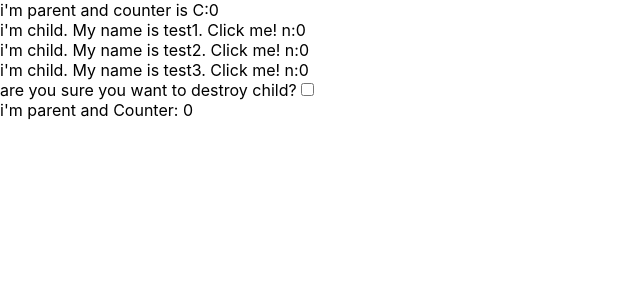
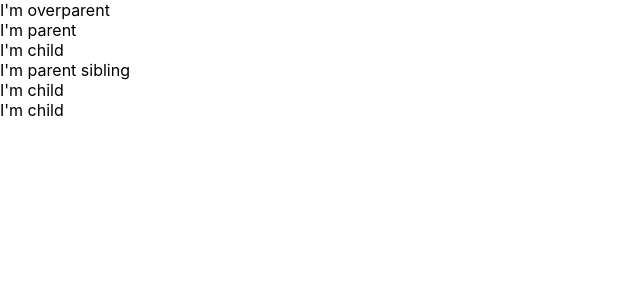
Before and after one commit to PieroProcessing/react-lessons, a React (Create React App) app: page / in a window 1280 px wide. Shown: the top 300 px of the page, without its empty margins (0-640 px from the left). Built offline with nearby package versions, Linux system fonts and the light colour scheme; no server answers.

Commit message:
lesson-1

```diff
--- a/src/App.tsx
+++ b/src/App.tsx
@@ -1,13 +1,12 @@
 import React from 'react';
-import { Parent, ParentSibling } from './componets';
+import OverParent from './componets/OverParent';
 
 const  App = ():JSX.Element => {
-  console.log('i\'m app')
+  console.log('I\'m app')
 
   return (
     <>
-    <Parent/>
-    {/* <ParentSibling/> */}
+    <OverParent/>
     </>
   );
 }
--- a/src/componets/Child/index.tsx
+++ b/src/componets/Child/index.tsx
@@ -1,42 +1,11 @@
-import React, { MouseEvent, MouseEventHandler, useEffect, useLayoutEffect, useState } from 'react'
+import React from 'react'
 
-interface Props {
-  [key: string]: any;
-  data: string[];
-  isActive: boolean;
-  element: { id: string; age: number };
-//   action: (event: MouseEvent<HTMLDivElement>) => void;
-  action: (n: number) => void;
-  //  callback: <T>(args:any)=> T,
+
+const Child = (): JSX.Element => {
+    console.log("i'm child");
+
+    return <div>I'm child</div>
+
 }
-//  callback<string>({id: 0});
 
-const Child = (props: Props): JSX.Element => {
-    // const [childClick, setChildClick]= useState<{test: number}>({test: 0});
-    const [numberClick, setNumberClick]= useState<number>(0);
-    console.log("i'm child", numberClick);
-    const fn = (event: MouseEvent<HTMLDivElement>): void => {
-    //   setChildClick();
-      setNumberClick(numberClick + 1);
-
-    };
-    // useEffect(callback, []);
-    // useLayoutEffect(() => {
-    //     console.log('sono layout effect')
-
-    // }, [])
-    // useEffect(()=>{
-    //     console.log('effect without dep', numberClick)
-    //     return ()=> console.log('exit')
-    // },[]);
-    useEffect(()=>{
-         console.log("effect with dep", numberClick);
-          props.action(numberClick);
-    },[numberClick, props])
-    return (
-      <div id={props.element.id} onClick={fn}>
-        i'm child. My name is {props.element.id}. Click me! n:{numberClick}
-      </div>
-    );
-}
 export default Child
--- a/src/componets/NestedChild/index.tsx
+++ /dev/null
@@ -1,20 +0,0 @@
-import React, { ChangeEvent } from "react";
-
-interface Props {
-  [key: string]: any;
-  onChange: (e:ChangeEvent<HTMLInputElement>)=> void
-}
-
-const NestedChild = (props: Props): JSX.Element => {
-  console.log("i'm nested  child");
-  return (
-    <div>
-      <label>i'm input label in nested child</label>
-      <input
-      type='text'
-      name='questoInput'
-      onChange={props.onChange}/>
-    </div>
-  );
-}
-export default NestedChild;
--- /dev/null
+++ b/src/componets/OverParent/index.tsx
@@ -0,0 +1,18 @@
+import React from 'react' ;
+import Parent from '../Parent';
+import ParentSibling from '../ParentSibling';
+
+const OverParent = ():JSX.Element => {
+  console.log(`I'm overparent`);
+
+  return (
+    <>
+    <div>I'm overparent</div>
+    <Parent />
+    <ParentSibling />
+    </>
+  )
+
+}
+
+export default OverParent;
--- a/src/componets/Parent/index.tsx
+++ b/src/componets/Parent/index.tsx
@@ -1,72 +1,16 @@
-import React, { MouseEvent, MouseEventHandler, useEffect, useState } from 'react' ;
-import _get from '../../service';
+import React from 'react' ;
 import Child from '../Child';
-// interface Props {
-//   [key: string]: any;
-//   data: string[];
-//   isActive: boolean;
-//   element: { id: string; age: number };
-//   action: () => void;
-// //   callback: <T>(args:any) => T;
-// }
-let c = 0;
-const Parent = ():JSX.Element=>{
 
-const [counter, setCounter] = useState<number>(0);
-const [destroyChild, setDestroyChild]= useState<boolean>(false);
-const handleNumber = (e:React.MouseEvent):void =>{
+const Parent = ():JSX.Element => {
+  console.log(`I'm parent`);
 
-        console.log("🚀 ~ file: index.tsx ~ line 23 ~ handleNumber ~ e", e)
-        setCounter(counter+1);
-        console.log("i'm parent  Counter ",  counter );
+  return (
+    <>
+    <div>I'm parent</div>
+    <Child />
+    </>
+  )
+
 }
-// const handleC = ():void =>{
-//         c = c+1;
-//         console.log("i'm parent  c  ", c );
-// }
-useEffect(() => {
-  const apiCall = async () => {
-    const response = await _get(null);
-    console.log("response api", response);
-    const film = await _get(response.films);
-    console.log(" response film", film);
-  };
-  apiCall();
-}, []);
 
-const fn = (n: number): void => {
-  console.log(`from child i've a number value: ${n}`);
-};
-    return (
-      <>
-        <div >
-                i'm parent and counter is C:{c}
-                {
-                ['test1', 'test2', 'test3'].map( (el, index)=> !destroyChild &&<Child
-                        key={index}
-                        data={['']}
-                        isActive={true}
-                        element={{id: el, age: 46}}
-                        action={fn}
-                        />  )
-                }
-        </div>
-        <div>
-            <label> are you sure you want to destroy child?</label>
-            <input type='checkbox' onClick={()=> setDestroyChild(!destroyChild)}/>
-        </div>
-
-        <div data-id="parent" onClick={handleNumber}>
-          i'm parent and Counter: {counter}
-          {/* <Child
-             data={['']}
-             isActive={true}
-              element={{id: '0', age: 46}}
-              action={fn}
-            //   callback={fn}
-               /> */}
-        </div>
-      </>
-    );
-}
 export default Parent;
--- a/src/componets/ParentSibling/index.tsx
+++ b/src/componets/ParentSibling/index.tsx
@@ -1,20 +1,18 @@
-import React, { ChangeEvent } from "react";
-import NestedChild from "../NestedChild";
-import NestedSibling from "../NestedSibling";
+import React from "react";
+import Child from "../Child";
 
-interface Props {
-  [key: string]: any;
+
+const  ParentSibling = (): JSX.Element =>{
+  console.log('I\'m parent  sibling')
+
+  return (
+    <>
+      <div>I'm parent sibling</div>
+      <Child />
+      <Child />
+    </>
+  )
+
 }
 
-const  ParentSibling = (props: Props): JSX.Element =>{
-  console.log('i\'m parent  sibling')
-  const handleChange=({target:{ value, name}}: ChangeEvent<HTMLInputElement>):void => console.log('change event', value, name);
-  const handleSubmit=():void =>{};
-
-  return <form onSubmit={handleSubmit}>
-        i'm parent  sibling
-      <NestedChild onChange={handleChange}/>
-      {/* <NestedSibling/> */}
-  </form>;
-}
 export default ParentSibling;
```
Also changed, not shown: src/componets/NestedSibling/index.tsx (deleted, +0 -13 lines), src/componets/Parent/style.scss (deleted).
